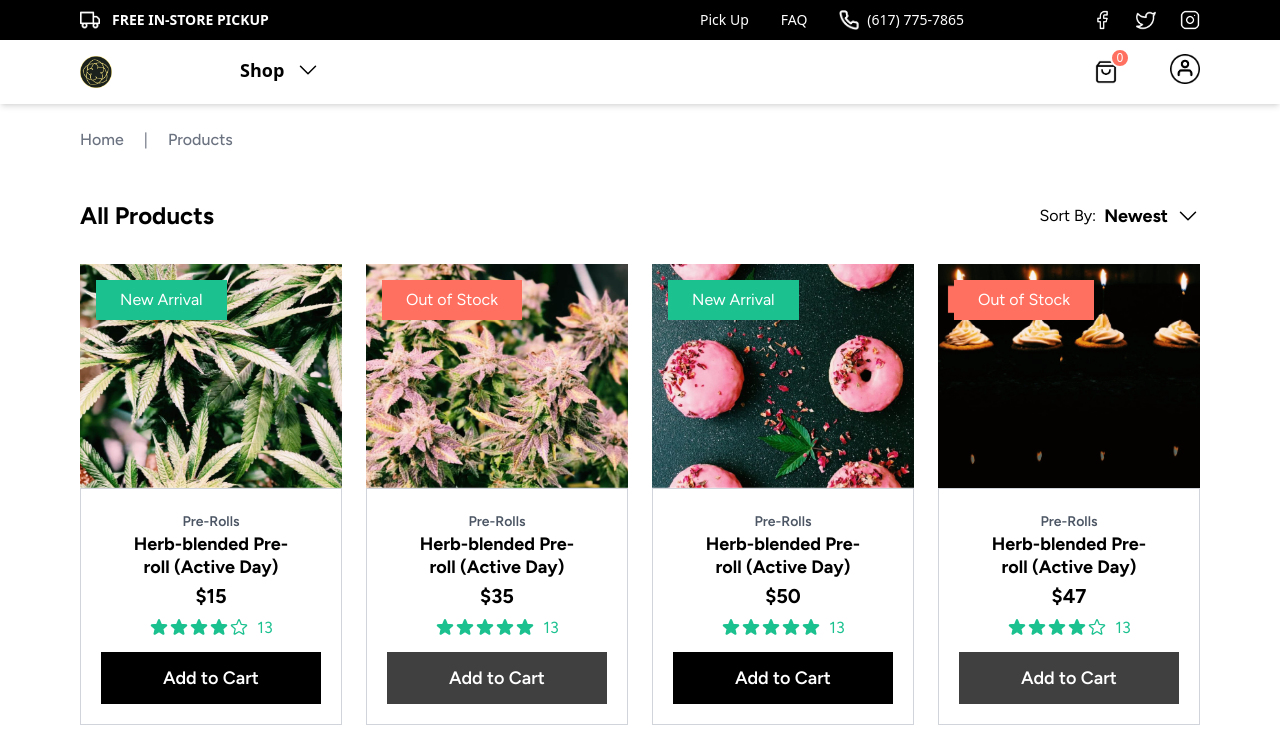
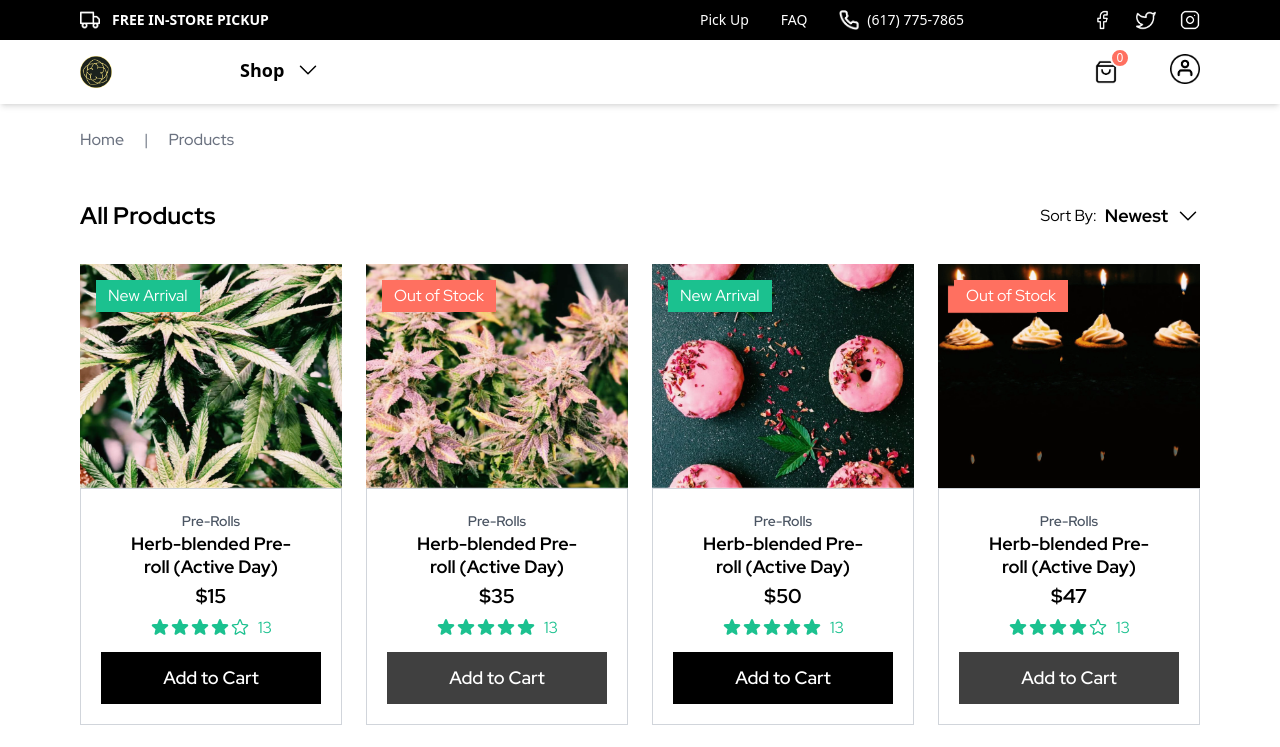
Before and after one commit to MalvinJay/uncut-lab-commerce, a Next.js app: page / in a window 1280 px wide. Shown: the top 747 px of the page. Built offline with nearby package versions, Linux system fonts and the light colour scheme.

Commit message:
Updated tag size on product item

```diff
--- a/pages/_app.tsx
+++ b/pages/_app.tsx
@@ -1,11 +1,11 @@
 import '@/styles/globals.css'
 import type { AppProps } from 'next/app'
-import { Figtree } from 'next/font/google'
+import { Red_Hat_Display } from 'next/font/google'
 import { Toaster } from 'react-hot-toast';
 
 import Layout from '@/src/components/Layout/AppLayout/AppLayout'
 
-const figtree = Figtree({
+const red_Hat_Display = Red_Hat_Display({
   subsets: ['latin'],
   weight: ['400', '500', '600', '700'],
   style: ['normal'],
@@ -14,7 +14,7 @@ const figtree = Figtree({
 const App = ({ Component, pageProps }: AppProps) => {
   return (
     <Layout>
-      <main className={figtree.className}>
+      <main className={red_Hat_Display.className}>
         <Component {...pageProps} />
       </main>
       <Toaster />
--- a/src/components/ProductList/ProductItem.tsx
+++ b/src/components/ProductList/ProductItem.tsx
@@ -44,7 +44,7 @@ const ProductItem: React.FC<SaleProductItemProps> = ({ product }) => {
 
   return (
     <figure className='w-full block relative group appear'>
-      <div className={`absolute left-0 z-10 ml-4 mt-4 py-2 px-6 text-base text-white ${stock > 0 ? 'bg-[#1bc18f]':'bg-[#ff7060]'}`}>{tag}</div>
+      <div className={`absolute left-0 z-10 ml-4 mt-4 py-1 px-3 text-base text-white ${stock > 0 ? 'bg-[#1bc18f]':'bg-[#ff7060]'}`}>{tag}</div>
 
       <div className='relative w-full h-[14rem] overflow-hidden bg-gray-300'>
         <Image
```
